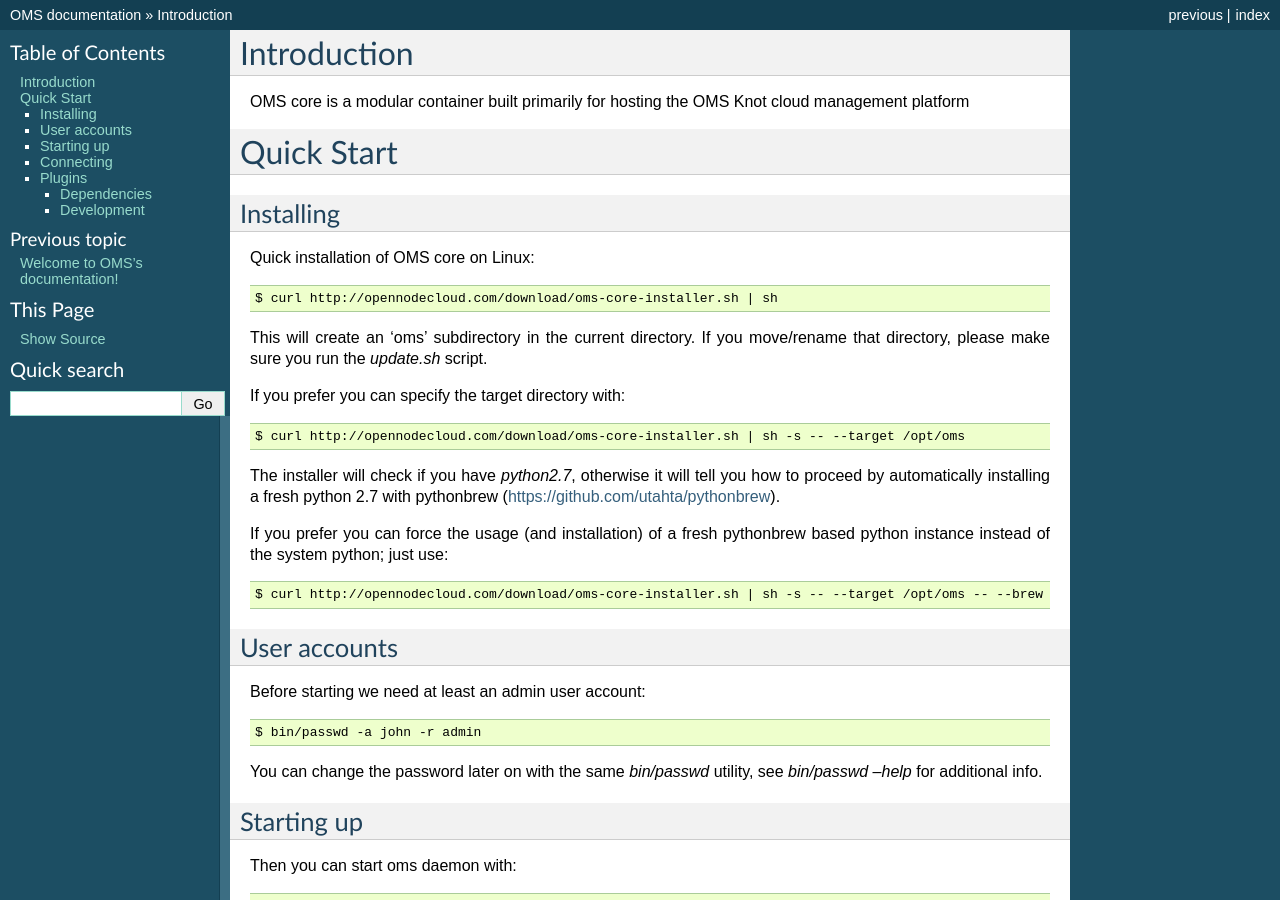
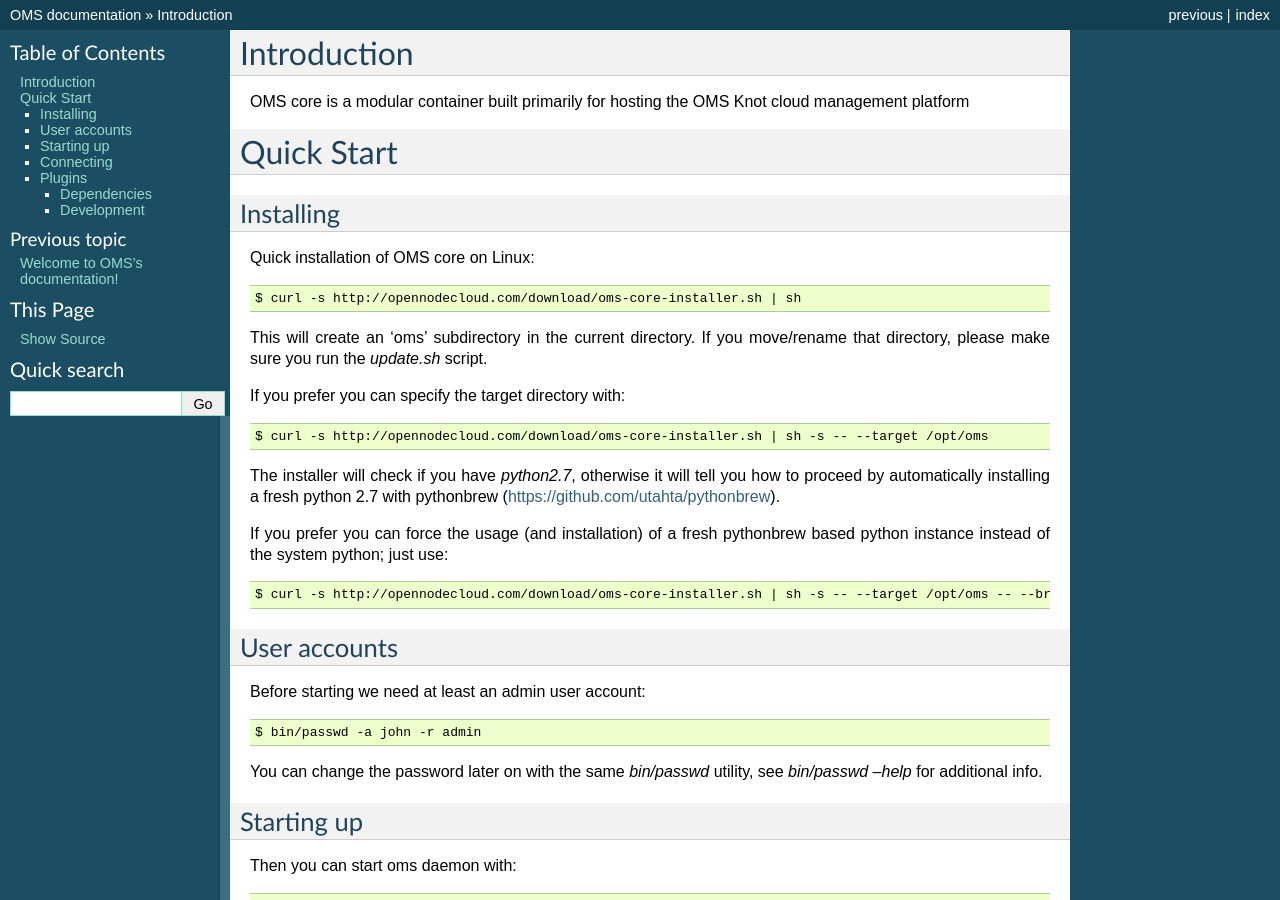
Before and after one commit to opennode/opennode-management, a Sphinx documentation site: the page built from docs/source/intro.rst, in a window 1280 px wide and 900 px high. Built offline with Sphinx 7.4.7, drawn with Linux system fonts in a browser that asks for light colours; pages that are not in the unit, such as notebooks, are missing from menus; the version number could not be read and is left out.

```diff
--- a/docs/source/intro.rst
+++ b/docs/source/intro.rst
@@ -13,7 +13,7 @@ Quick installation of OMS core on Linux:
 
 .. code-block:: sh
 
-  $ curl http://opennodecloud.com/download/oms-core-installer.sh | sh
+  $ curl -s http://opennodecloud.com/download/oms-core-installer.sh | sh
 
 This will create an 'oms' subdirectory in the current directory.
 If you move/rename that directory, please make sure you run the `update.sh` script.
@@ -22,7 +22,7 @@ If you prefer you can specify the target directory with:
 
 .. code-block:: sh
 
-  $ curl http://opennodecloud.com/download/oms-core-installer.sh | sh -s -- --target /opt/oms
+  $ curl -s http://opennodecloud.com/download/oms-core-installer.sh | sh -s -- --target /opt/oms
 
 The installer will check if you have `python2.7`, otherwise it will tell you how to proceed by automatically installing a fresh python 2.7 with pythonbrew (https://github.com/utahta/pythonbrew).
 
@@ -30,7 +30,7 @@ If you prefer you can force the usage (and installation) of a fresh pythonbrew b
 
 .. code-block:: sh
 
-  $ curl http://opennodecloud.com/download/oms-core-installer.sh | sh -s -- --target /opt/oms -- --brew
+  $ curl -s http://opennodecloud.com/download/oms-core-installer.sh | sh -s -- --target /opt/oms -- --brew
 
 User accounts
 -------------
```
